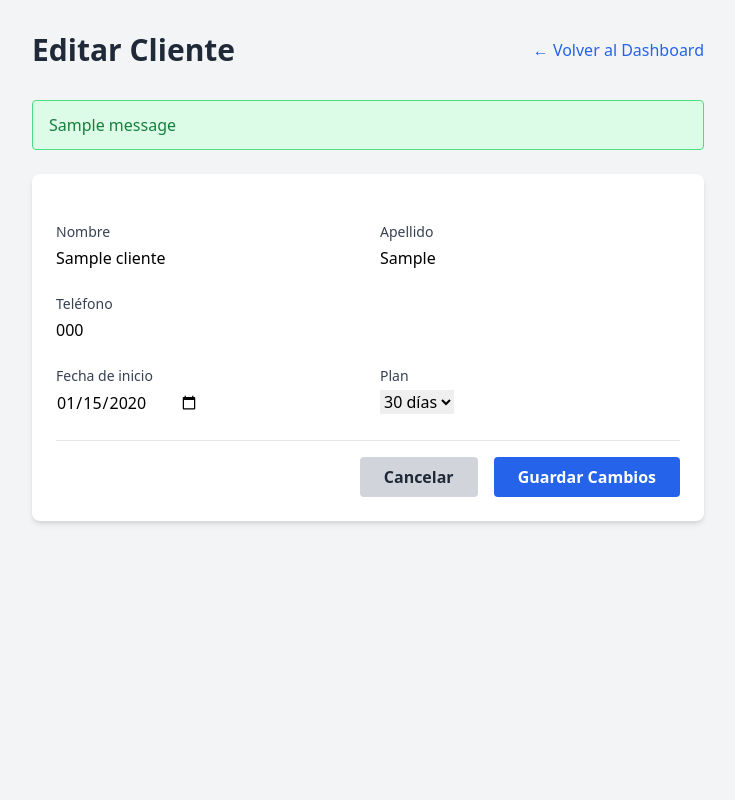
After one commit to kevinhr32/fit, a Django app: page /dashboard/editar-cliente/1/ in a window 1280 px wide. The commit adds this page. Shown: the whole page, without its empty margins (272-1007 px from the left). Run offline with Django 5.2, Linux system fonts and the light colour scheme; a user stored in the database is signed in; tables that the repository leaves empty hold one stand-in row (values such as "Sample post"); one stand-in notice (Sample message) is shown; parts of the project's set-up code (start-up, migrations or seed data) failed here and were passed over; some libraries are stand-ins or nearby versions.

Commit message:
feat: editar y eliminar clientes desde dashboard

```diff
--- a/gimnasio/forms.py
+++ b/gimnasio/forms.py
@@ -20,6 +20,13 @@ class ClienteForm(forms.ModelForm):
             'fecha_inicio': forms.DateInput(attrs={'type': 'date'}),
         }
 
+    def __init__(self, *args, **kwargs):
+        super().__init__(*args, **kwargs)
+        if self.instance and self.instance.pk and self.instance.fecha_inicio and self.instance.fecha_vencimiento:
+            dias = (self.instance.fecha_vencimiento - self.instance.fecha_inicio).days
+            if dias in [30, 60, 90]:
+                self.initial['plan'] = dias
+
     def save(self, commit=True):
         cliente = super().save(commit=False)
         plan_dias = int(self.cleaned_data['plan'])
--- /dev/null
+++ b/gimnasio/templates/gimnasio/editar_cliente.html
@@ -0,0 +1,104 @@
+<!DOCTYPE html>
+<html lang="es">
+<head>
+    <meta charset="UTF-8">
+    <meta name="viewport" content="width=device-width, initial-scale=1.0">
+    <title>Editar Cliente - Gymnisfit</title>
+    <script src="https://cdn.tailwindcss.com"></script>
+</head>
+<body class="bg-gray-100 min-h-screen p-8">
+    <div class="max-w-2xl mx-auto">
+        <div class="flex justify-between items-center mb-8">
+            <h1 class="text-3xl font-bold text-gray-800">Editar Cliente</h1>
+            <a href="{% url 'dashboard' %}" class="text-blue-600 hover:text-blue-800 font-medium">
+                ← Volver al Dashboard
+            </a>
+        </div>
+
+        {% if messages %}
+        <div class="mb-6">
+            {% for message in messages %}
+            <div class="bg-green-100 border border-green-400 text-green-700 px-4 py-3 rounded" role="alert">
+                {{ message }}
+            </div>
+            {% endfor %}
+        </div>
+        {% endif %}
+
+        <form method="post" class="bg-white rounded-lg shadow-md p-6 space-y-6">
+            {% csrf_token %}
+
+            {% if form.non_field_errors %}
+            <div class="bg-red-100 border border-red-400 text-red-700 px-4 py-3 rounded" role="alert">
+                {% for error in form.non_field_errors %}
+                <p>{{ error }}</p>
+                {% endfor %}
+            </div>
+            {% endif %}
+
+            <div class="grid grid-cols-1 md:grid-cols-2 gap-6">
+                <div>
+                    <label for="{{ form.nombre.id_for_label }}" class="block text-sm font-medium text-gray-700 mb-1">
+                        Nombre
+                    </label>
+                    {{ form.nombre }}
+                    {% if form.nombre.errors %}
+                    <p class="text-red-600 text-sm mt-1">{{ form.nombre.errors.0 }}</p>
+                    {% endif %}
+                </div>
+
+                <div>
+                    <label for="{{ form.apellido.id_for_label }}" class="block text-sm font-medium text-gray-700 mb-1">
+                        Apellido
+                    </label>
+                    {{ form.apellido }}
+                    {% if form.apellido.errors %}
+                    <p class="text-red-600 text-sm mt-1">{{ form.apellido.errors.0 }}</p>
+                    {% endif %}
+                </div>
+            </div>
+
+            <div>
+                <label for="{{ form.telefono.id_for_label }}" class="block text-sm font-medium text-gray-700 mb-1">
+                    Teléfono
+                </label>
+                {{ form.telefono }}
+                {% if form.telefono.errors %}
+                <p class="text-red-600 text-sm mt-1">{{ form.telefono.errors.0 }}</p>
+                {% endif %}
+            </div>
+
+            <div class="grid grid-cols-1 md:grid-cols-2 gap-6">
+                <div>
+                    <label for="{{ form.fecha_inicio.id_for_label }}" class="block text-sm font-medium text-gray-700 mb-1">
+                        Fecha de inicio
+                    </label>
+                    {{ form.fecha_inicio }}
+                    {% if form.fecha_inicio.errors %}
+                    <p class="text-red-600 text-sm mt-1">{{ form.fecha_inicio.errors.0 }}</p>
+                    {% endif %}
+                </div>
+
+                <div>
+                    <label for="{{ form.plan.id_for_label }}" class="block text-sm font-medium text-gray-700 mb-1">
+                        Plan
+                    </label>
+                    {{ form.plan }}
+                    {% if form.plan.errors %}
+                    <p class="text-red-600 text-sm mt-1">{{ form.plan.errors.0 }}</p>
+                    {% endif %}
+                </div>
+            </div>
+
+            <div class="flex justify-end gap-4 pt-4 border-t border-gray-200">
+                <a href="{% url 'dashboard' %}" class="bg-gray-300 hover:bg-gray-400 text-gray-800 font-semibold py-2 px-6 rounded transition">
+                    Cancelar
+                </a>
+                <button type="submit" class="bg-blue-600 hover:bg-blue-700 text-white font-semibold py-2 px-6 rounded transition">
+                    Guardar Cambios
+                </button>
+            </div>
+        </form>
+    </div>
+</body>
+</html>
--- a/gimnasio/urls.py
+++ b/gimnasio/urls.py
@@ -5,4 +5,6 @@ urlpatterns = [
     path('dashboard/', views.dashboard, name='dashboard'),
     path('dashboard/renovar/<int:cliente_id>/', views.renovar, name='renovar'),
     path('dashboard/agregar-cliente/', views.agregar_cliente, name='agregar_cliente'),
+    path('dashboard/editar-cliente/<int:cliente_id>/', views.editar_cliente, name='editar_cliente'),
+    path('dashboard/eliminar-cliente/<int:cliente_id>/', views.eliminar_cliente, name='eliminar_cliente'),
 ]
--- a/gimnasio/views.py
+++ b/gimnasio/views.py
@@ -73,3 +73,50 @@ def agregar_cliente(request):
     else:
         form = ClienteForm()
     return render(request, 'gimnasio/agregar_cliente.html', {'form': form})
+
+
+@login_required
+def editar_cliente(request, cliente_id):
+    gimnasio = _get_user_gimnasio(request)
+    if not gimnasio:
+        messages.error(request, 'No tienes un gimnasio asignado.')
+        return redirect('dashboard')
+    # Solo ADMIN puede editar
+    if request.user.role != 'ADMIN':
+        messages.error(request, 'No tienes permisos para editar clientes.')
+        return redirect('dashboard')
+
+    cliente = get_object_or_404(Cliente, id=cliente_id, gimnasio=gimnasio)
+
+    if request.method == 'POST':
+        form = ClienteForm(request.POST, instance=cliente)
+        if form.is_valid():
+            form.save()
+            messages.success(request, 'Cliente actualizado correctamente.')
+            return redirect('dashboard')
+    else:
+        form = ClienteForm(instance=cliente)
+
+    return render(request, 'gimnasio/editar_cliente.html', {'form': form, 'cliente': cliente})
+
+
+@login_required
+def eliminar_cliente(request, cliente_id):
+    gimnasio = _get_user_gimnasio(request)
+    if not gimnasio:
+        messages.error(request, 'No tienes un gimnasio asignado.')
+        return redirect('dashboard')
+    # Solo ADMIN puede eliminar
+    if request.user.role != 'ADMIN':
+        messages.error(request, 'No tienes permisos para eliminar clientes.')
+        return redirect('dashboard')
+
+    cliente = get_object_or_404(Cliente, id=cliente_id, gimnasio=gimnasio)
+
+    if request.method == 'POST':
+        nombre = f'{cliente.nombre} {cliente.apellido}'
+        cliente.delete()
+        messages.success(request, f'Cliente {nombre} eliminado correctamente.')
+        return redirect('dashboard')
+
+    return redirect('dashboard')
```
Also changed, not shown: gimnasio/templates/gimnasio/dashboard.html (+38 -0 lines).
